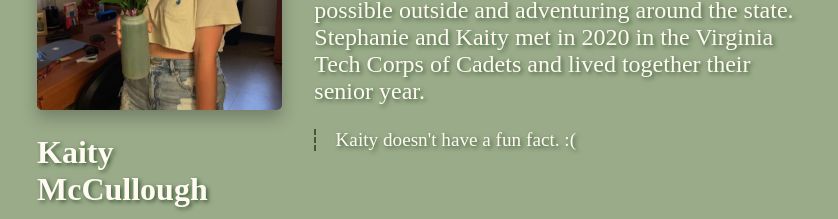
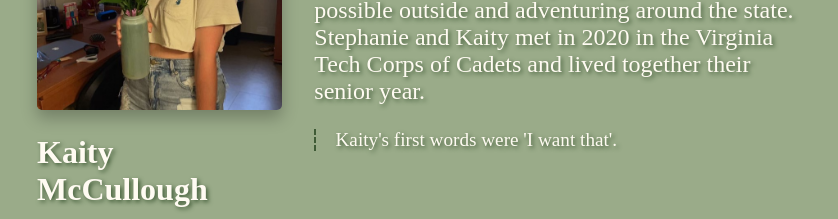
Before and after one commit to jdvne/devines.org, a React (Vite) app: page /wedding in a window 1280 px wide. Shown: the part 6520-6739 px from the top of the page, without its empty margins (219-1057 px from the left). Built offline with nearby package versions, Linux system fonts and the light colour scheme; a web font is replaced by a local one.

Commit message:
feat: kaitys fun fact

```diff
--- a/src/pages/Wedding.jsx
+++ b/src/pages/Wedding.jsx
@@ -226,7 +226,7 @@ export function Wedding() {
               Stephanie and Kaity met in 2020 in the Virginia Tech Corps of
               Cadets and lived together their senior year."
             image={kaity}
-            fact="Kaity doesn't have a fun fact. :("
+            fact="Kaity's first words were &apos;I want that&apos;."
           />
           <Partier
             name="Julia Moschella"
```
